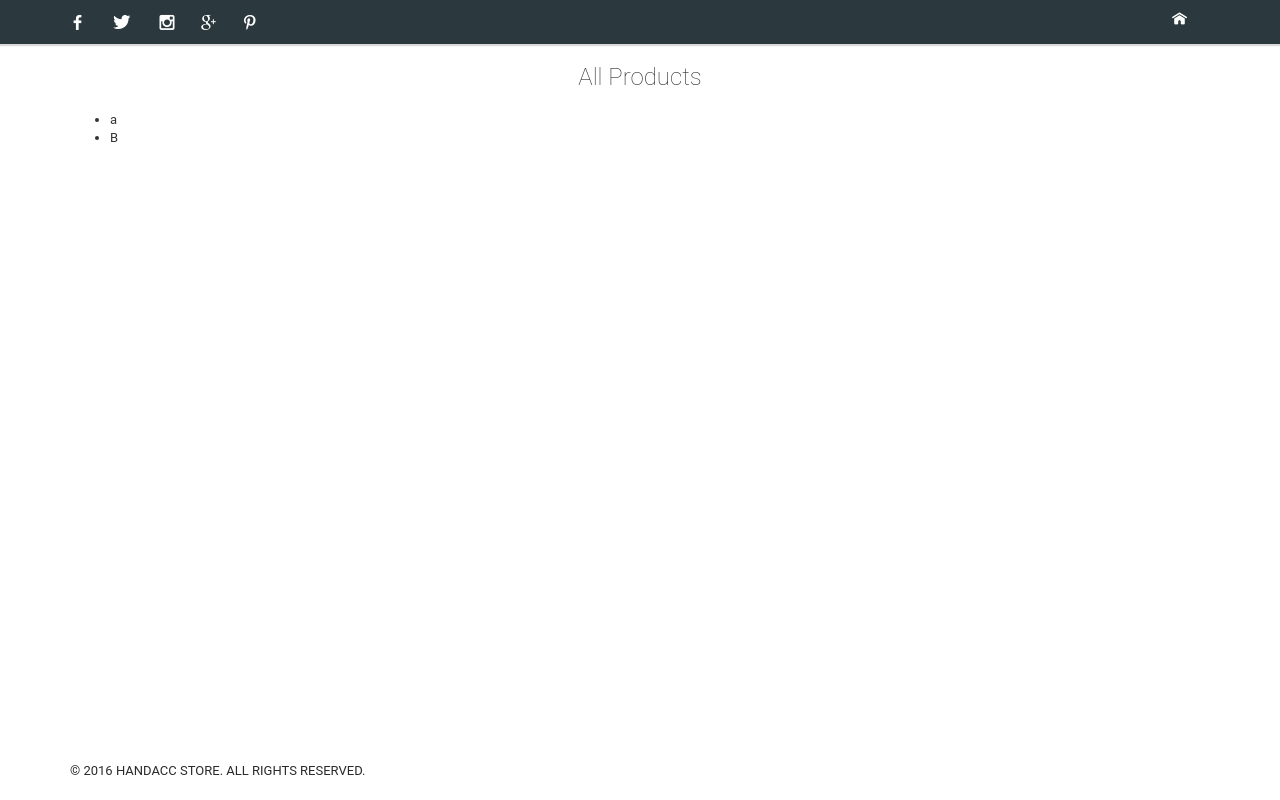
After one commit to wenhao888/handAcc, a Node server app: page /products/list in a window 1280 px wide. The commit adds this page. Run offline with Node 20, Linux system fonts and the light colour scheme; some libraries are stand-ins or nearby versions; some web fonts are replaced.

Commit message:
rename files

```diff
--- a/src/routes/index.js
+++ b/src/routes/index.js
@@ -2,10 +2,12 @@ var express = require('express');
 var router = express.Router();
 var home = require("./home");
 var user = require("./user");
+var product = require("./product");
 
 
 /* GET home page. */
 router.use("/", home);
-router.use("/user", user);
+router.use("/users", user);
+router.use("/products",product);
 
 module.exports = router;
--- /dev/null
+++ b/src/routes/product.js
@@ -0,0 +1,11 @@
+var express = require('express');
+var router = express.Router();
+
+/* GET users listing. */
+router.get('/list', function(req, res, next) {
+    res.render('product/list', {layout:'layout/general'});
+});
+
+
+
+module.exports = router;
--- a/src/views/partial/headLineWithLogin.ejs
+++ b/src/views/partial/headLineWithLogin.ejs
@@ -6,14 +6,14 @@
         <div class="pull-right">
             <ul class="user-link-list">
                 <li class="user-link-item">
-                    <a href="/user/login"> login </a>
+                    <a href="/users/login"> login </a>
 
                 </li>
                 <li class="user-link-item">
-                    <a href="/user/registration"> register </a>
+                    <a href="/users/registration"> register </a>
                 </li>
                 <li class="user-link-item user-links__item--separate">
-                    <a href="/user/contactUs"> contact us </a>
+                    <a href="/users/contactUs"> contact us </a>
                 </li>
             </ul>
         </div>
--- /dev/null
+++ b/src/views/product/list.ejs
@@ -0,0 +1,21 @@
+<%-contentFor("content")%>
+
+
+<div class="container" >
+    <h3 class="page-title" style="text-align: center">
+        All Products
+    </h3>
+
+    <div class="list-wrapper">
+        <ul class="product-list">
+            <li class="product-list-item">
+               a
+            </li>
+
+            <li class="product-list-item">
+                B
+            </li>
+        </ul>
+    </div>
+
+</div>
```
Also changed, not shown: public/styles/style-product.css (added, +8 -0 lines).
